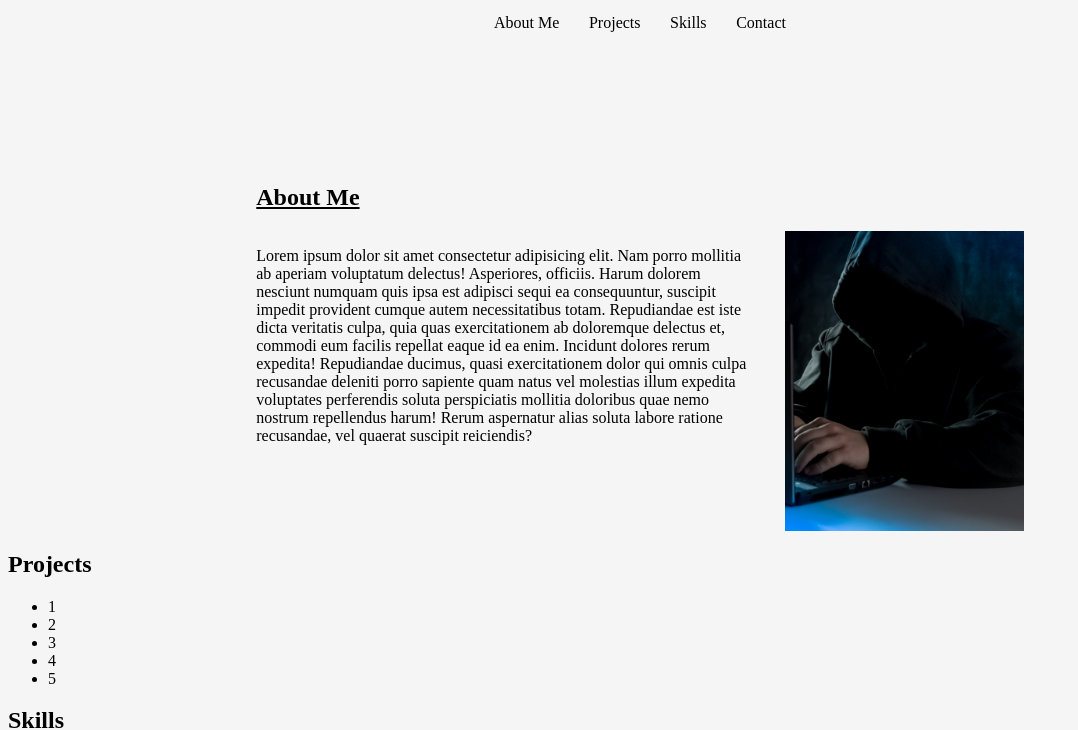
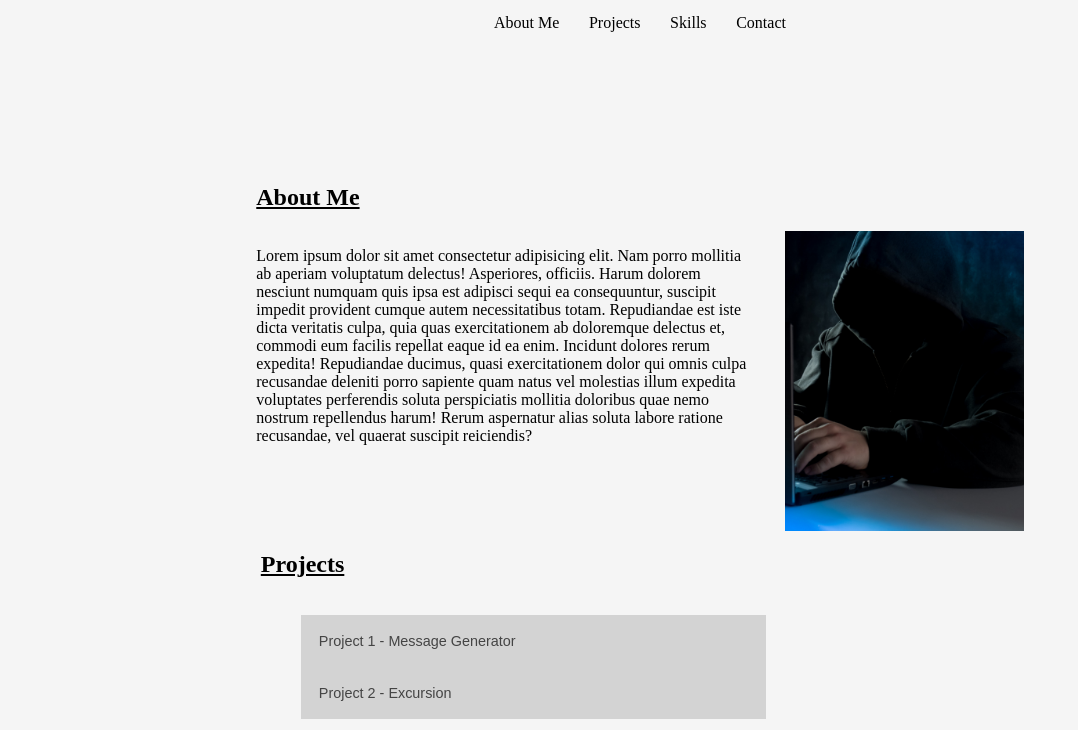
Before and after one commit to aneeq913/portfolio-website, a plain HTML site: page index.html in a window 1280 px wide. Shown: the part 87-817 px from the top of the page, without its empty margins (0-1078 px from the left). Drawn offline with Linux system fonts and the light colour scheme.

Commit message:
styling projects section

```diff
--- a/index.html
+++ b/index.html
@@ -34,15 +34,22 @@
         <img class="about-me-3" src="./references/images/anon-person-image.jpg" alt="Picture of Aneeq Ali">
     </main>
 
-    <section>
-        <h2>Projects</h2>
+    <section class="projects-container" id="projects">
+        <h2 class="projects-item-1">Projects</h2>
 
-        <ul>
-            <li>1</li>
-            <li>2</li>
-            <li>3</li>
-            <li>4</li>
-            <li>5</li>
+        <ul class="projects-item-2">
+            <li>
+                <button class="accordion">Project 1 - Message Generator</button>
+                <div class="panel">
+                    <p>I made a simple random message generator which can be viewed on <a href="https://github.com/aneeq913/message-generator">GitHub</a></p>
+                </div>
+            </li>
+            <li>
+                <button class="accordion">Project 2 - Excursion</button>
+                <div class="panel">
+                  <p>I made a website using HTML and CSS which can be viewed on <a href="https://github.com/aneeq913/excursion">GitHub</a></p>
+                </div>
+            </li>
         </ul>
     </section>
 
@@ -62,5 +69,26 @@
         <img src="" alt="GitHub">
         <img src="" alt="LinkedIn">
     </section>
+
+    <!-- Acordian JavaScript Start -->
+
+    <script>
+        var acc = document.getElementsByClassName("accordion");
+        var i;
+
+        for (i = 0; i < acc.length; i++) {
+        acc[i].addEventListener("click", function() {
+            this.classList.toggle("active");
+            var panel = this.nextElementSibling;
+            if (panel.style.maxHeight) {
+            panel.style.maxHeight = null;
+            } else {
+            panel.style.maxHeight = panel.scrollHeight + "px";
+            }
+        });
+        }
+    </script>
+
+    <!-- Acordian JavaScript End -->
 </body>
 </html>
--- a/references/css/styles.css
+++ b/references/css/styles.css
@@ -69,3 +69,56 @@ body {
     width: auto;
     margin-left: 2rem;
 }
+
+
+
+/* Projects Section */
+
+.projects-container {
+    display: grid;
+    grid-template-rows: 1fr 2fr;
+    grid-template-columns: 1fr 2fr 1fr 1fr;
+}
+
+.projects-item-1 {
+    grid-row-start: 1;
+    grid-row-end: 3;
+    grid-column-start: 2;
+    grid-column-end: 3;
+    text-decoration: underline;
+}
+
+.projects-item-2 {
+    grid-row-start: 2;
+    grid-row-end: 3;
+    grid-column-start: 2;
+    grid-column-end: 3;
+    list-style-type: none;
+}
+
+
+.accordion {
+    background-color: lightgray;
+    color: #444;
+    cursor: pointer;
+    padding: 18px;
+    width: 100%;
+    border: none;
+    text-align: left;
+    outline: none;
+    font-size: 0.9rem;
+    transition: 0.4s;
+  }
+
+  .active, .accordion:hover {
+    background-color: gray;
+    color: white;
+  }
+
+  .panel {
+    padding: 0 1.1rem;
+    background-color: white;
+    max-height: 0;
+    overflow: hidden;
+    transition: max-height 0.2s ease-out;
+  }
```
